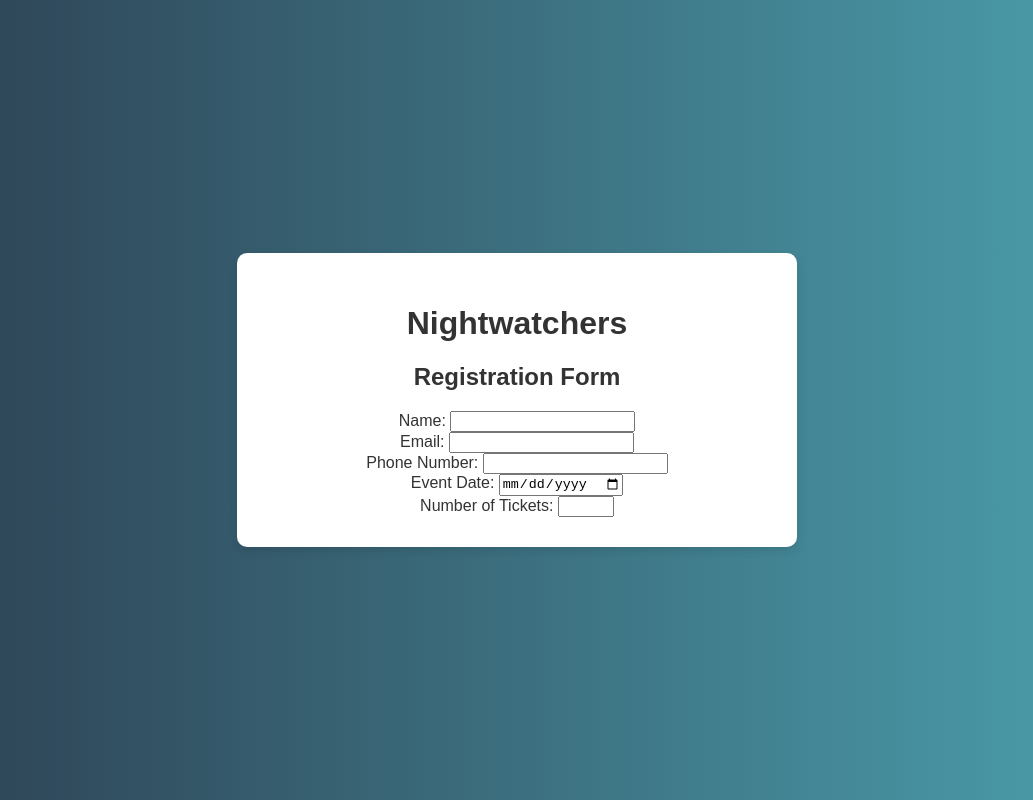
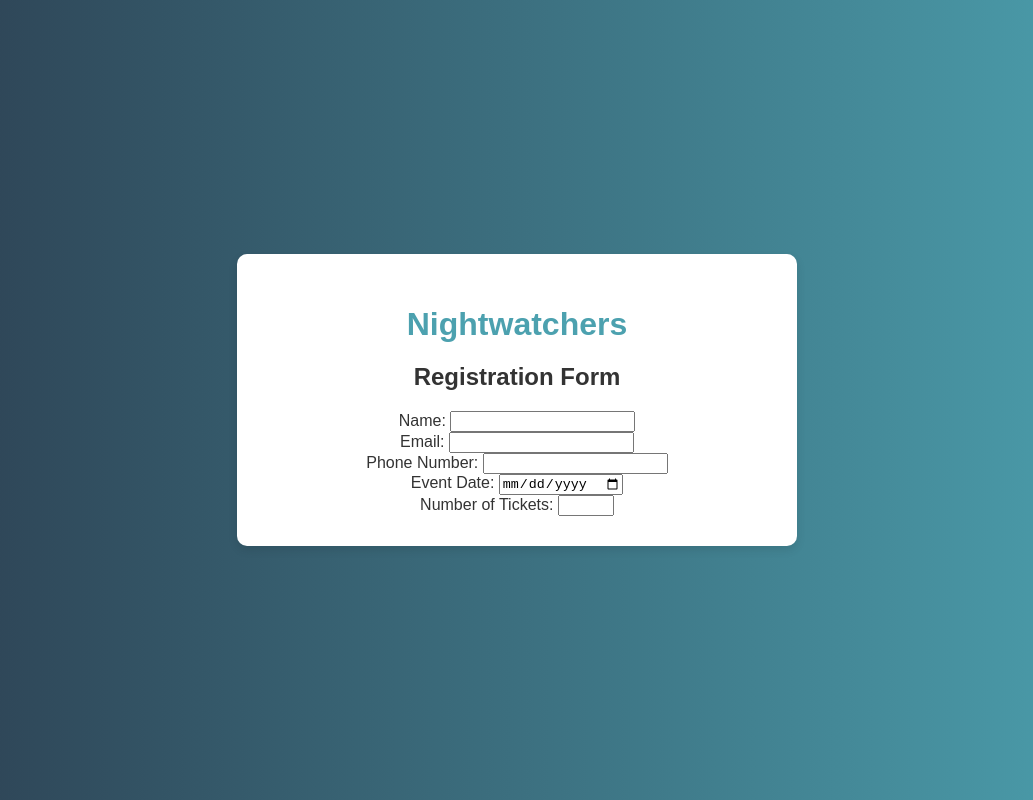
Before and after one commit to aubert-gloire/Group26_Event_registration, a plain HTML site: page index.html in a window 1280 px wide. Shown: the whole page, without its empty margins (123-1156 px from the left). Drawn offline with Linux system fonts and the light colour scheme.

Commit message:
add h1 css

```diff
--- a/index.html
+++ b/index.html
@@ -24,6 +24,10 @@
             width: 100%;
             max-width: 500px;
             text-align: center;
+        }
+        h1 {
+            margin-bottom: 20px;
+            color: #4ca1af;
         }
   </style>
 </head>
```
